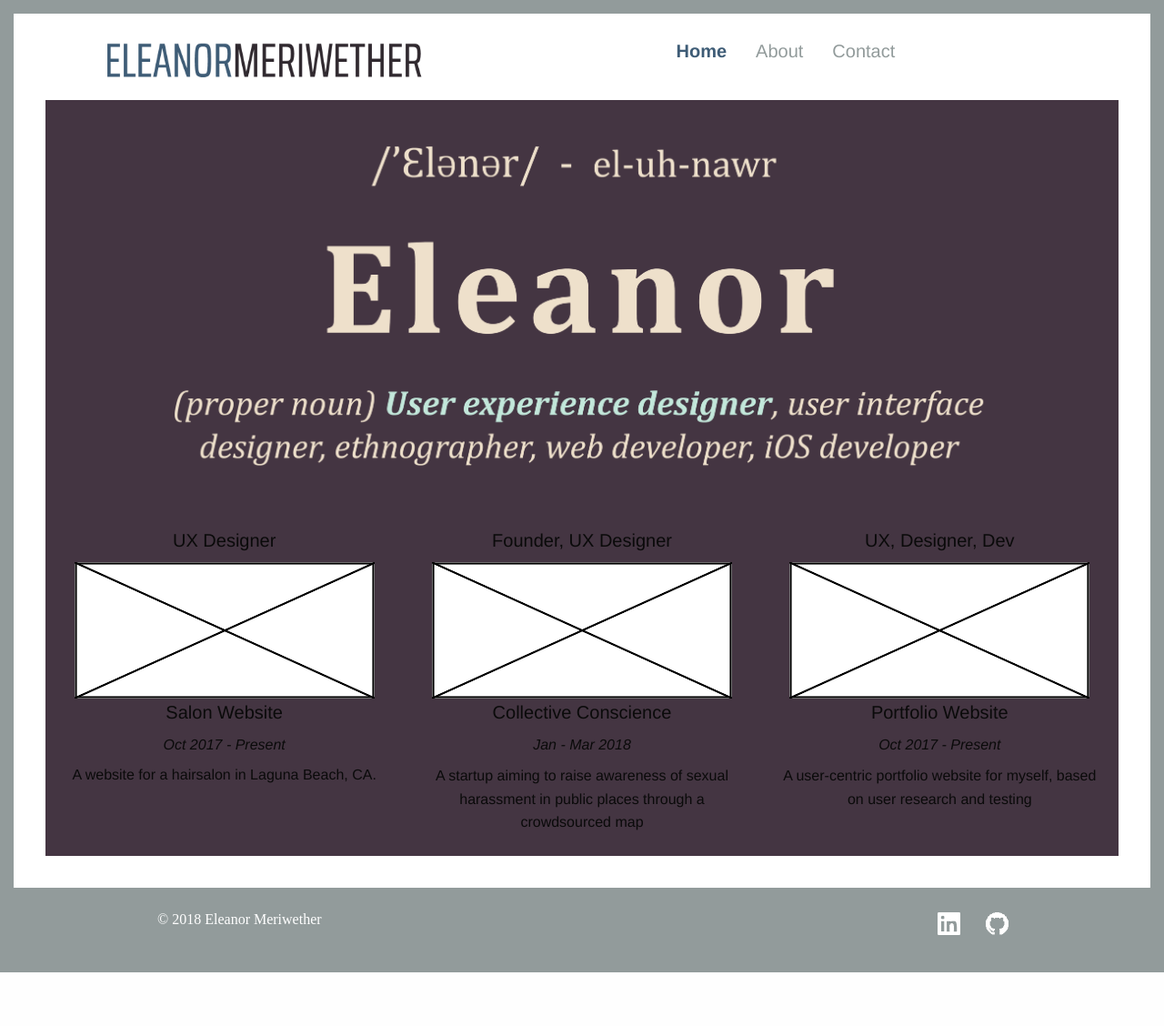
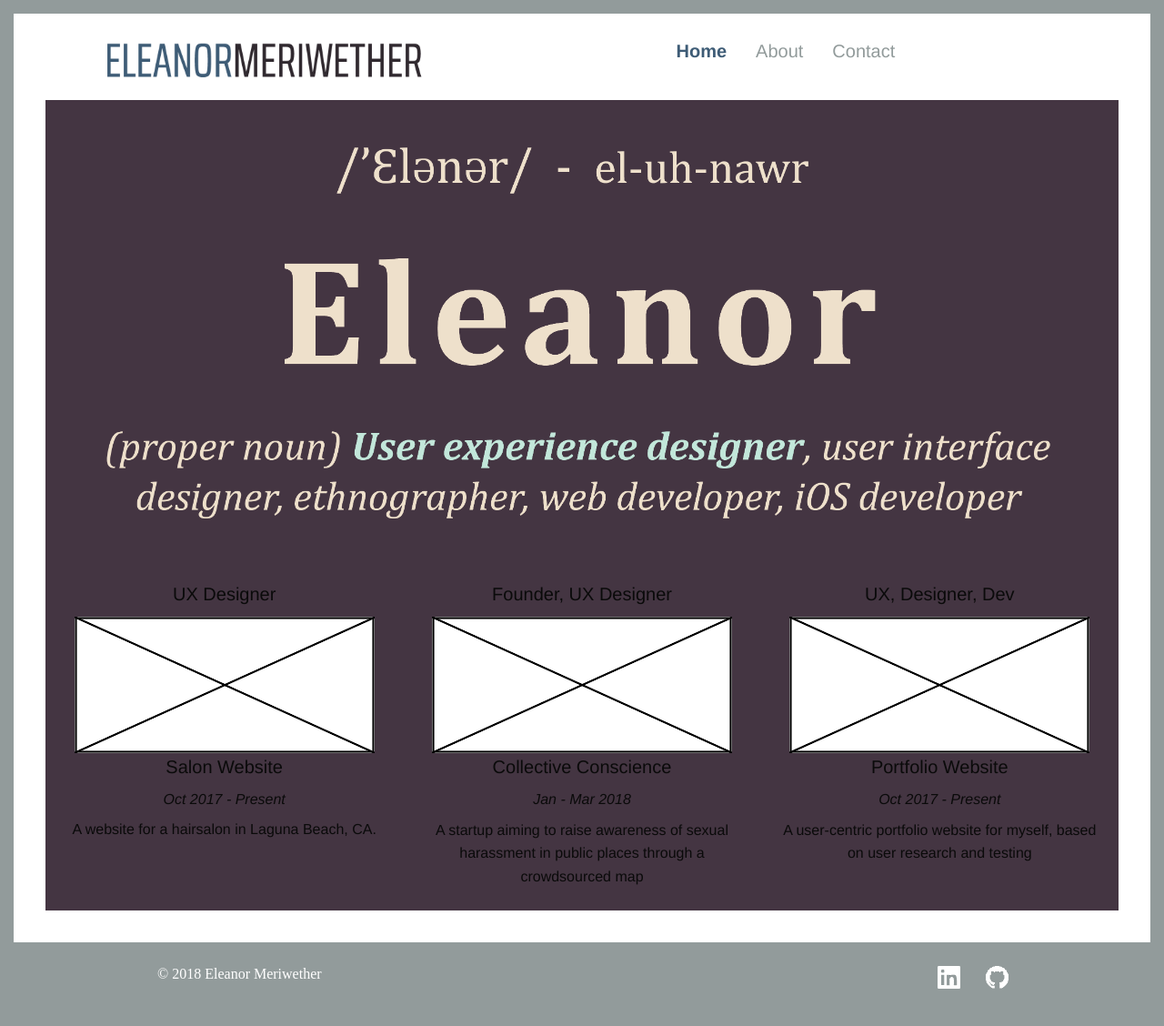
Before and after one commit to emeriwether/emeriwether.github.io, a Jekyll site: the page built from index.html, in a window 1280 px wide. Shown: the whole page at 91% size. Built offline with Jekyll 4.4.1, drawn with Linux system fonts in a browser that asks for light colours; some web fonts are replaced; before the commit the page ends 1069 px from its top, so only the background shows below that.

Commit message:
remove max width from definition img

```diff
--- a/css/home.css
+++ b/css/home.css
@@ -30,10 +30,6 @@ body {
 #socialMedia {
     padding: 25px 0 25px 0;
     color: #fff;
-}
-
-#definition {
-    max-width: 900px;
 }
 
 .cell {
```
